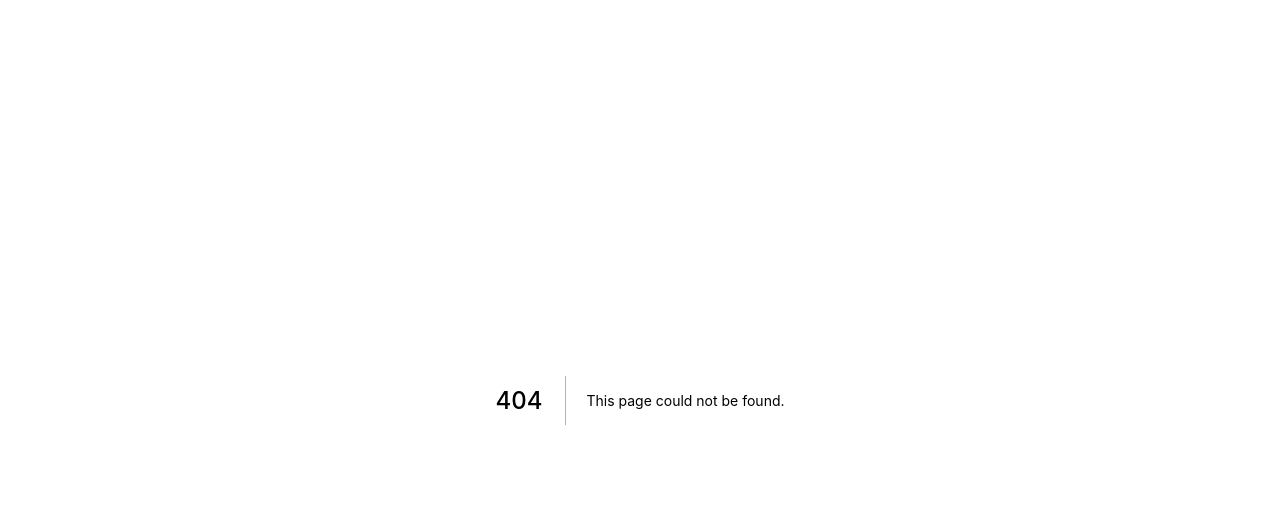
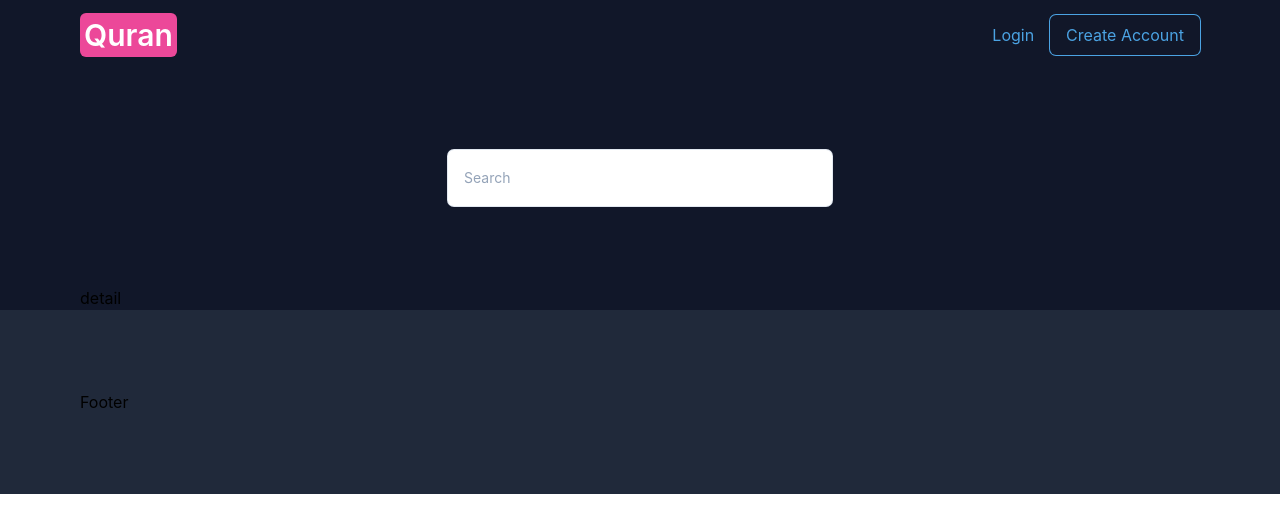
Before and after one commit to Al-Aswad/quran-app, a Next.js app: page /surah/1 in a window 1280 px wide. Before the commit this address had no page. Shown: the top 532 px of the page. Built offline with nearby package versions, Linux system fonts and the light colour scheme.

Commit message:
add route

```diff
--- a/components/Card/CardSurah.tsx
+++ b/components/Card/CardSurah.tsx
@@ -1,6 +1,10 @@
+import Link from "next/link";
+
 export default function CardSurah({surah: {arti, audio, deskripsi, jumlah_ayat,nama,nama_latin,nomor,tempat_turun}}:any) {
     return(
-       <div className="text-white bg-[#20293a] rounded-md">
+        <>
+        <Link href={`surah/${nomor}`}>
+        <a className="text-white bg-[#20293a] rounded-md">
                 <div className="border-b-2 border-slate-700 px-6 py-3">
                     <h2 className="text-primary-default">{nomor}. {nama_latin}</h2>
                 </div>
@@ -8,6 +12,8 @@ export default function CardSurah({surah: {arti, audio, deskripsi, jumlah_ayat,n
                     <h2 className="text-right text-3xl">{nama}</h2>
                     <h2>{arti}</h2>
                 </div>
-        </div>
+            </a>
+        </Link>
+        </>
     )
 }
--- a/components/Header/Navbar.tsx
+++ b/components/Header/Navbar.tsx
@@ -1,10 +1,14 @@
+import Link from "next/link";
+
 export default function Navbar() {
     return (
         <div className="h-[70px] bg-[#111729] text-[#4ba3e3] flex items-center justify-between px-6 sm:px-20">
             <div className="flex gap-4">
-                <div className="bg-pink-500 rounded-md p-1 flex justify-center items-center cursor-pointer">
+                <Link href='/'>
+                <a className="bg-pink-500 rounded-md p-1 flex justify-center items-center cursor-pointer">
                     <h1 className="text-3xl font-semibold text-white">Quran</h1>
-                </div>
+                </a>
+                </Link>
                 {/* <input className="focus:ring-2 focus:ring-blue-500 focus:outline-none appearance-none w-full text-sm leading-6 text-slate-900 placeholder-slate-400 rounded-md py-2 pl-10 ring-1 ring-slate-200 shadow-sm" type="text" aria-label="Filter projects" placeholder="Filter projects..."></input> */}
             </div>
             <div className="flex gap-4 items-center">
--- /dev/null
+++ b/components/Layouts/LayoutDetailSurah.tsx
@@ -0,0 +1,21 @@
+import Head from "next/head";
+import { ReactElement } from "react";
+import Footer from "../Footer/Footer";
+import Header from "../Header/Header";
+
+export default function LayoutDetailSurah({children}: {children: ReactElement}) {
+    return(
+        <div className="bg-[#111729]">
+
+            <Head>
+                <title>Quran Digital</title>
+            </Head>
+
+            <Header/>
+                <main  className="px-6 sm:px-20 ">
+                {children}
+                </main>
+            <Footer/>
+        </div>
+    )
+}
--- /dev/null
+++ b/pages/surah/[id].tsx
@@ -0,0 +1,20 @@
+import { ReactElement } from "react"
+import LayoutDetailSurah from "../../components/Layouts/LayoutDetailSurah"
+
+const DetailSurah=()=>{
+    return(
+        <div>
+            detail
+        </div>
+    )
+}
+
+DetailSurah.getLayout = function getLayout(page: ReactElement) {
+    return (
+      <LayoutDetailSurah>
+        {page}
+      </LayoutDetailSurah>
+    )
+  }
+
+  export default DetailSurah
```
Lines whose indentation alone changed are shown as unchanged.
